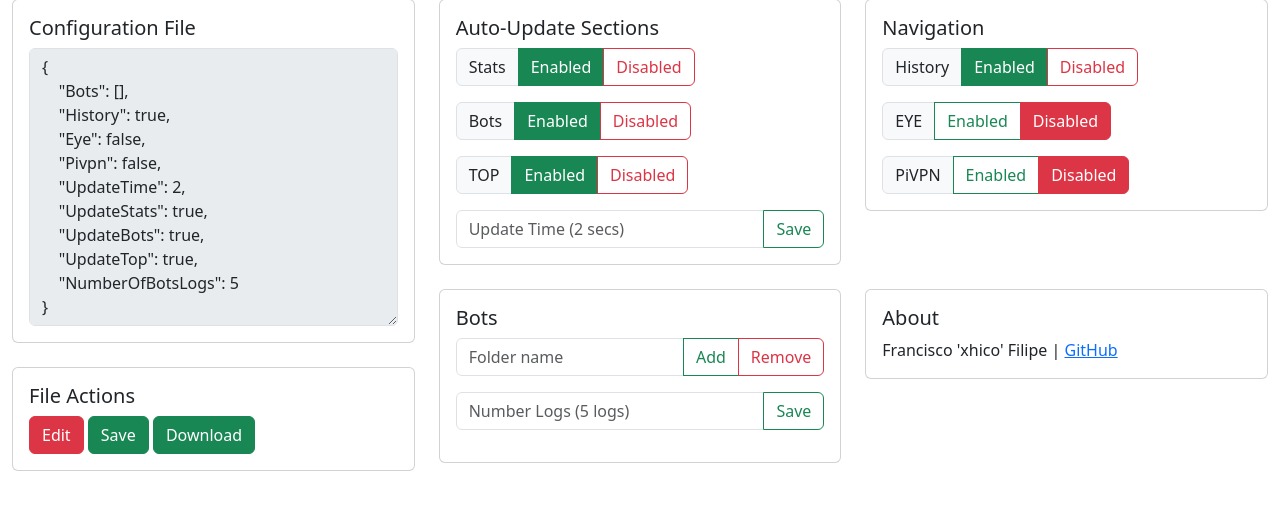
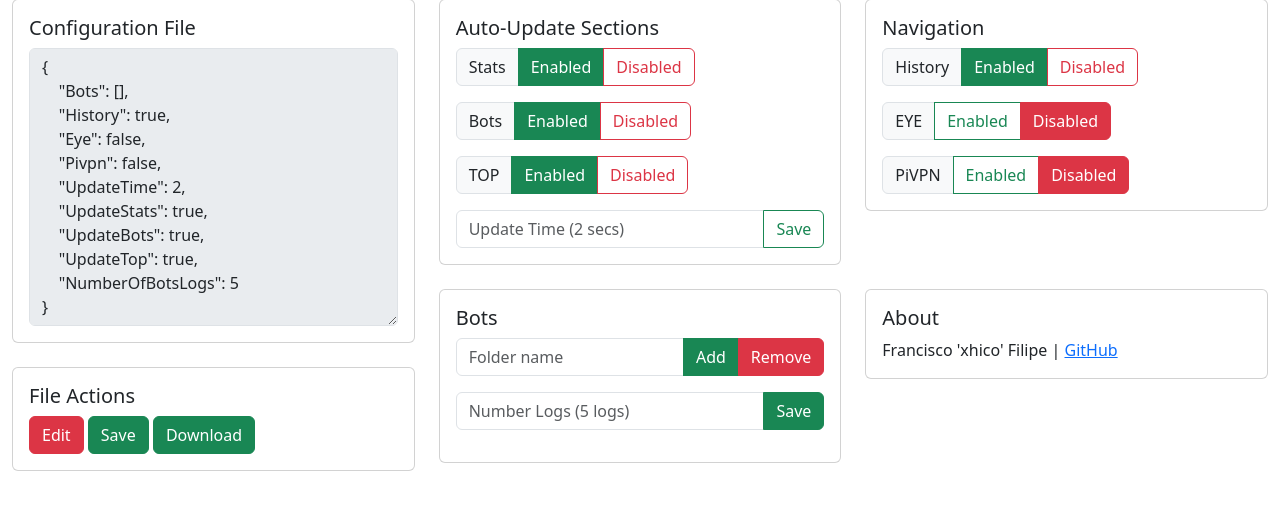
Before and after one commit to xhico/HWMonitorServer, a Flask app: page /configuration in a window 1280 px wide. Shown: the part 65-575 px from the top of the page. Run offline with Flask 3, Linux system fonts and the light colour scheme; data that the repository does not hold is empty; some libraries are stand-ins or nearby versions.

Commit message:
Remove outline from btns

```diff
--- a/HWMonitorServer/templates/configuration.html
+++ b/HWMonitorServer/templates/configuration.html
@@ -120,12 +120,12 @@
                         <h5 class="card-title">Bots</h5>
                         <div class="input-group flex-nowrap mb-3">
                             <input id="manageBot" type="text" class="form-control" placeholder="Folder name" aria-label="Folder name" aria-describedby="manageBot">
-                            <button class="btn btn-outline-success" type="button" id="addBotBtn" onclick="manageBot('add')">Add</button>
-                            <button class="btn btn-outline-danger" type="button" id="removeBotBtn" onclick="manageBot('remove')">Remove</button>
+                            <button class="btn btn-success" type="button" id="addBotBtn" onclick="manageBot('add')">Add</button>
+                            <button class="btn btn-danger" type="button" id="removeBotBtn" onclick="manageBot('remove')">Remove</button>
                         </div>
                         <div class="input-group flex-nowrap mb-3">
                             <input id="numberOfBotsLogs" class="form-control" type="number" min="1" placeholder="Number Logs" aria-label="Number Logs" aria-describedby="numberOfBotsLogs">
-                            <button class="btn btn-outline-success" type="button" id="numberOfBotsLogsBtn" onclick="setNumberOfBotsLogs()">Save</button>
+                            <button class="btn btn-success" type="button" id="numberOfBotsLogsBtn" onclick="setNumberOfBotsLogs()">Save</button>
                         </div>
                     </div>
                 </div>
--- a/HWMonitorServer/templates/history.html
+++ b/HWMonitorServer/templates/history.html
@@ -39,7 +39,7 @@
                     </div>
                 </div>
                 <div class="col-xl-1 col-sm-12 mb-2 d-grid gap-2">
-                    <button class="btn btn-outline-success" type="button" onclick="goBtn()">Go</button>
+                    <button class="btn btn-success" type="button" onclick="goBtn()">Go</button>
                 </div>
             </div>
         </div>
```
